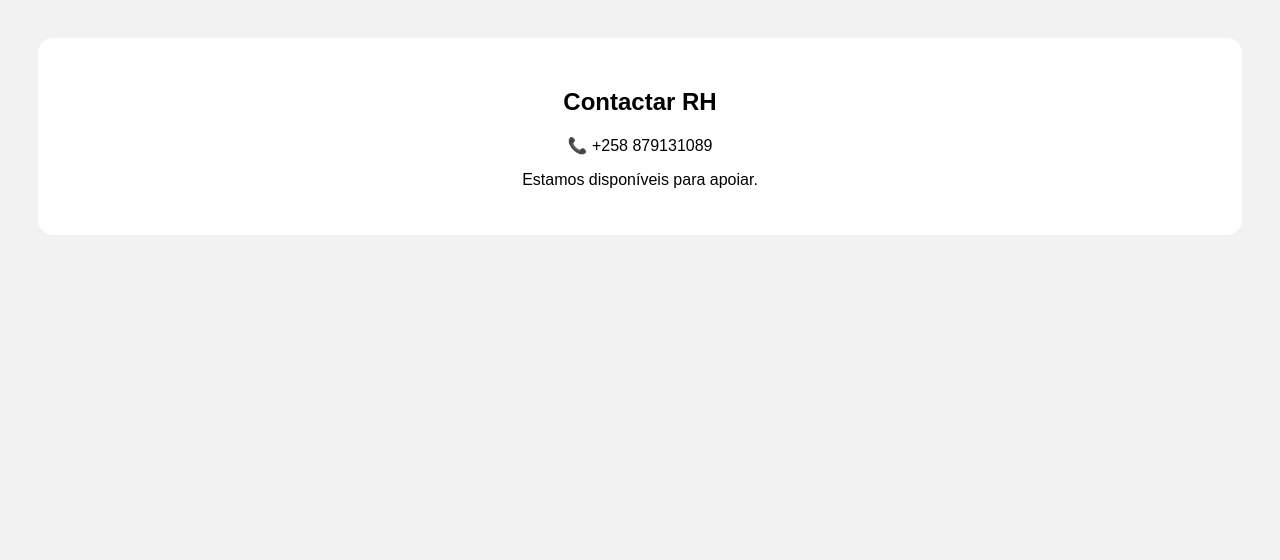
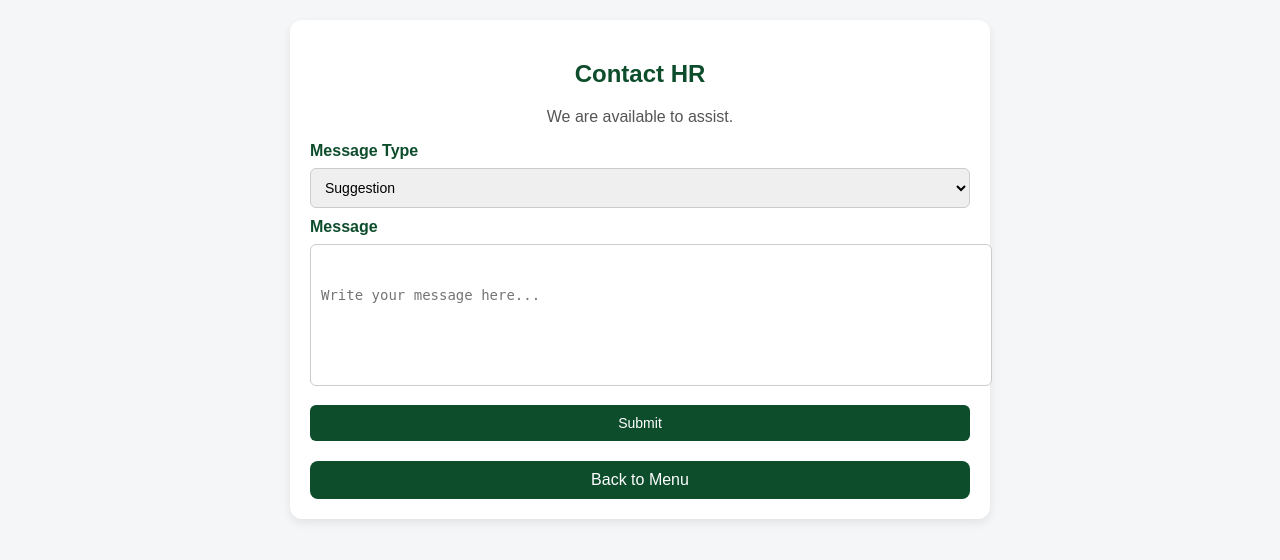
Before and after one commit to FSavel/unitrans-connect, a Flask app: page /rh in a window 1280 px wide. Shown: the top 560 px of the page. Run offline with Flask 3, Linux system fonts and the light colour scheme; the visitor is signed in with stand-in values (Sample User, id 1).

Commit message:
Update rh.html

```diff
--- a/templates/rh.html
+++ b/templates/rh.html
@@ -1,36 +1,155 @@
 <!DOCTYPE html>
-<html>
+<html lang="pt">
 <head>
 <meta charset="UTF-8">
-<meta name="viewport" content="width=device-width, initial-scale=1">
-<title>RH</title>
+<meta name="viewport" content="width=device-width, initial-scale=1.0">
+
+<title>{{ t.rh_title }}</title>
 
 <style>
 body{
-font-family:Arial;
-padding:30px;
-background:#f2f2f2;
-text-align:center;
+    font-family: Arial, sans-serif;
+    background:#f4f6f8;
+    margin:0;
 }
 
-.box{
-background:white;
-padding:30px;
-border-radius:15px;
+.container{
+    max-width:700px;
+    margin:auto;
+    padding:20px;
+}
+
+.card{
+    background:white;
+    padding:20px;
+    border-radius:12px;
+    box-shadow:0 4px 10px rgba(0,0,0,0.08);
+}
+
+h2{
+    text-align:center;
+    color:#0d4d2c;
+}
+
+p{
+    text-align:center;
+    color:#555;
+}
+
+label{
+    font-weight:bold;
+    color:#0d4d2c;
+    display:block;
+    margin-top:10px;
+}
+
+select, textarea, button{
+    width:100%;
+    padding:10px;
+    margin-top:8px;
+    border-radius:6px;
+    border:1px solid #ccc;
+    font-size:14px;
+}
+
+textarea{
+    height:120px;
+    resize:none;
+}
+
+button{
+    background:#0d4d2c;
+    color:white;
+    border:none;
+    cursor:pointer;
+    margin-top:15px;
+}
+
+button:hover{
+    background:#14683c;
+}
+
+.back{
+    display:block;
+    margin-top:20px;
+    text-align:center;
+    background:#0d4d2c;
+    color:white;
+    padding:10px;
+    border-radius:8px;
+    text-decoration:none;
 }
 </style>
 </head>
 
 <body>
 
-<div class="box">
+<div class="container">
+<div class="card">
 
-<h2>Contactar RH</h2>
+<h2>{{ t.rh_title }}</h2>
 
-<p>📞 +258 879131089</p>
+<p>{{ t.rh_text }}</p>
 
-<p>Estamos disponíveis para apoiar.</p>
+<form>
 
+<label>
+{% if session["lang"] == "en" %}
+Message Type
+{% else %}
+Tipo de Mensagem
+{% endif %}
+</label>
+
+<select>
+<option>
+{% if session["lang"] == "en" %}Suggestion{% else %}Sugestão{% endif %}
+</option>
+
+<option>
+{% if session["lang"] == "en" %}Complaint{% else %}Reclamação{% endif %}
+</option>
+
+<option>
+{% if session["lang"] == "en" %}HR Request{% else %}Pedido RH{% endif %}
+</option>
+
+<option>
+{% if session["lang"] == "en" %}Technical Issue{% else %}Problema Técnico{% endif %}
+</option>
+</select>
+
+<label>
+{% if session["lang"] == "en" %}
+Message
+{% else %}
+Mensagem
+{% endif %}
+</label>
+
+<textarea placeholder="
+{% if session['lang'] == 'en' %}
+Write your message here...
+{% else %}
+Escreva sua mensagem aqui...
+{% endif %}
+"></textarea>
+
+<button type="button">
+{{ t.send }}
+</button>
+
+</form>
+
+<a class="back" href="/menu">
+{% if session["lang"] == "en" %}
+Back to Menu
+{% else %}
+Voltar ao Menu
+{% endif %}
+</a>
+
+</div>
 </div>
 
 </body>
```
